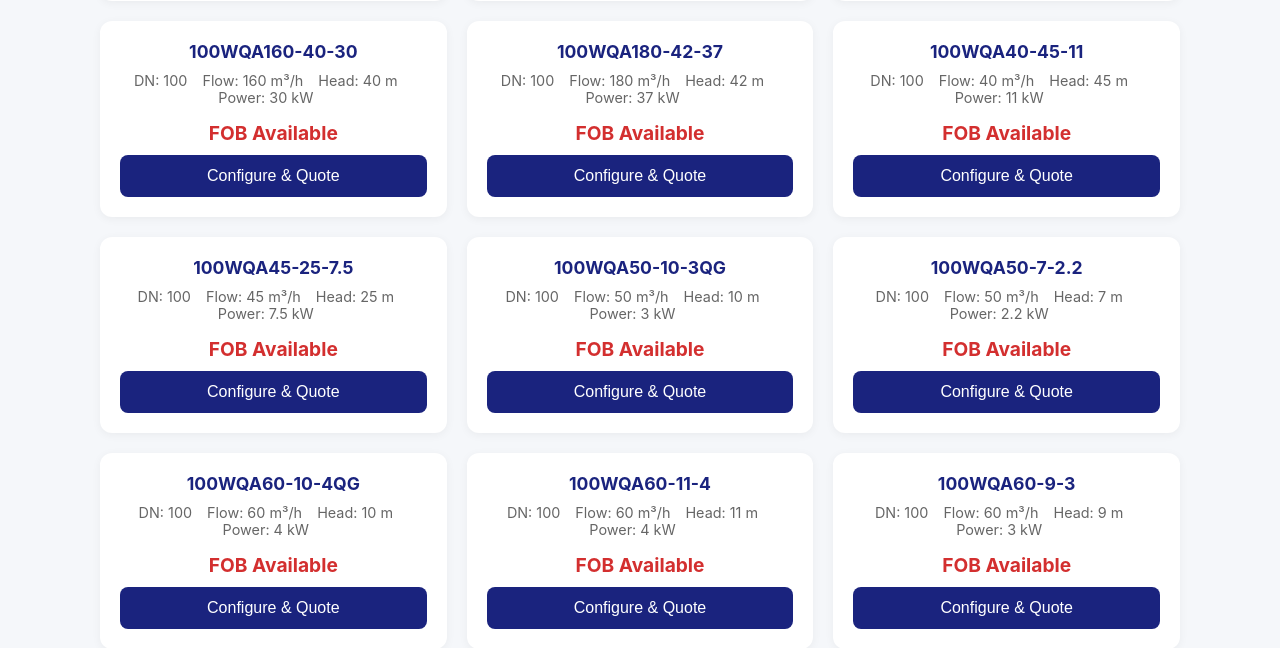
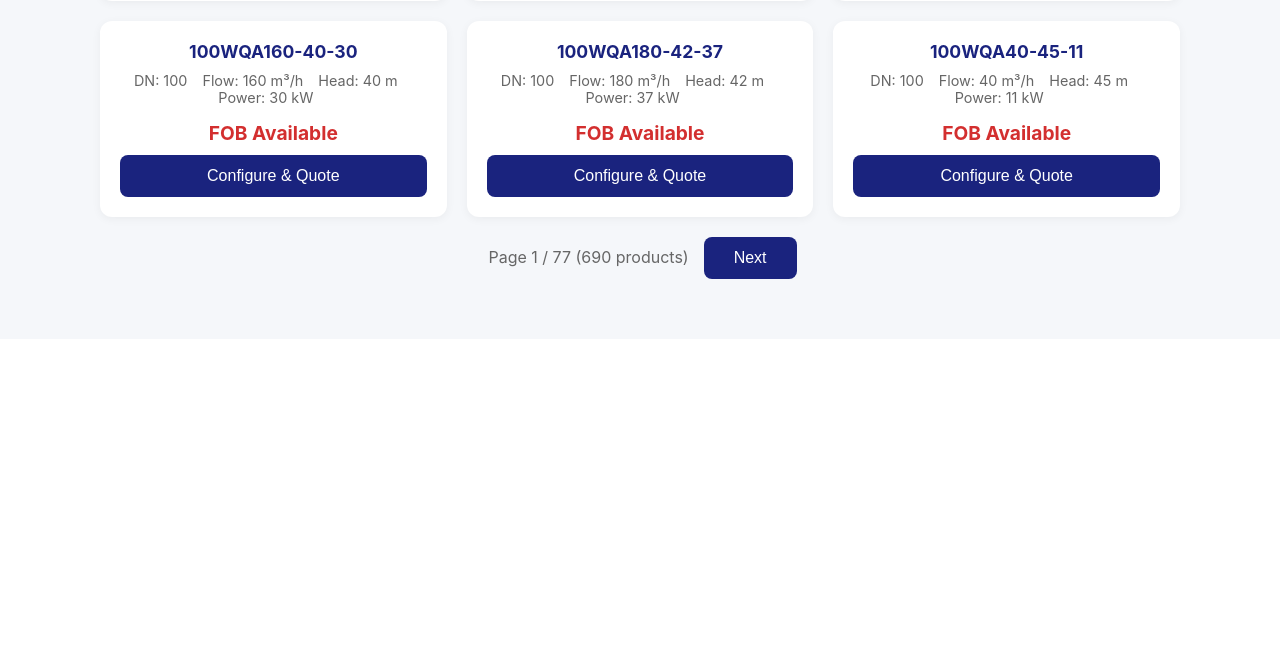
Before and after one commit to chenxinfeng1987-cmyk/xizi-pump-export, a Flask app: page / in a window 1280 px wide. Shown: the part 836-1484 px from the top of the page. After the commit the page ends 1115 px from the top, so only its background shows below. Run offline with Flask 3, Linux system fonts and the light colour scheme.

Commit message:
Paginate product list: 9 per page with Prev/Next

```diff
--- a/templates/index.html
+++ b/templates/index.html
@@ -134,18 +134,33 @@
             renderProducts(data.products);
         }
 
-        function renderProducts(products) {
+        let currentPage = 1;
+        const PAGE_SIZE = 9;
+        function renderProducts(products, page) {
+            page = page || 1;
+            currentPage = page;
             const area = document.getElementById('resultsArea');
             if (!products.length) { area.innerHTML = '<div class="loading">No products found</div>'; return; }
+            const totalPages = Math.ceil(products.length / PAGE_SIZE);
+            const start = (page - 1) * PAGE_SIZE;
+            const pageItems = products.slice(start, start + PAGE_SIZE);
             let html = '<div class="results">';
-            for (const p of products) {
+            for (const p of pageItems) {
                 html += `<div class="card"><h3>${p.model}</h3>
                     <div class="specs"><span>DN: ${p.dia || '-'}</span><span>Flow: ${p.flow} m³/h</span><span>Head: ${p.head} m</span><span>Power: ${p.power} kW</span></div>
                     ${p.has_price ? '<div class="price">FOB Available</div>' : '<div class="price" style="color:#888">Contact</div>'}
                     <button class="btn" onclick="openDetail('${p.model}')">Configure & Quote</button></div>`;
             }
             html += '</div>';
+            if (totalPages > 1) {
+                html += '<div class="pagination" style="text-align:center;margin-top:20px">';
+                if (page > 1) html += `<button class="btn" style="width:auto;display:inline-block;margin:0 5px" onclick="renderProducts(allProducts,${page-1})">Prev</button>`;
+                html += `<span style="margin:0 10px;color:#666">Page ${page} / ${totalPages} (${products.length} products)</span>`;
+                if (page < totalPages) html += `<button class="btn" style="width:auto;display:inline-block;margin:0 5px" onclick="renderProducts(allProducts,${page+1})">Next</button>`;
+                html += '</div>';
+            }
             area.innerHTML = html;
+            area.scrollIntoView({behavior:'smooth'});
         }
 
         function doSearch() { loadProducts(); }
```
